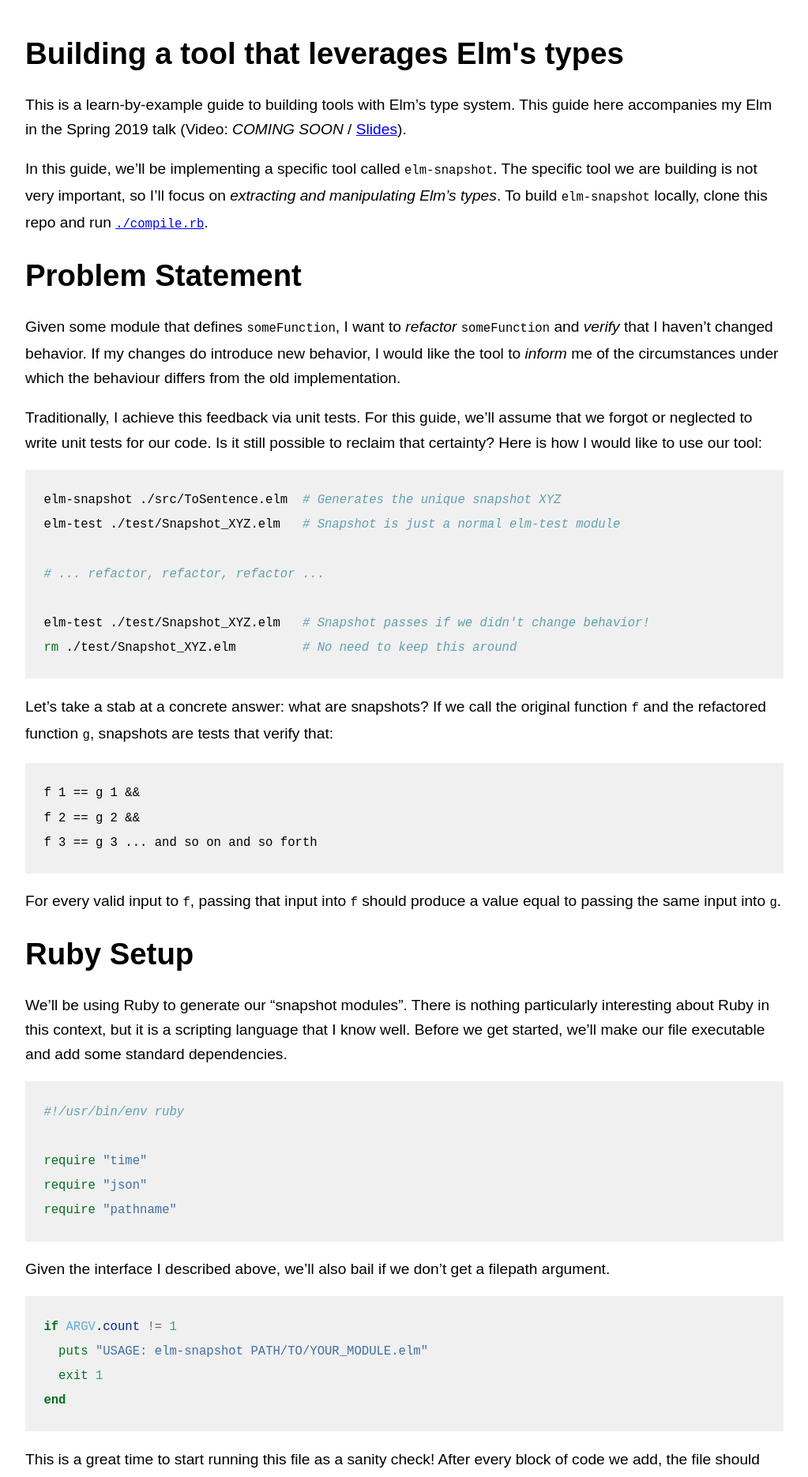
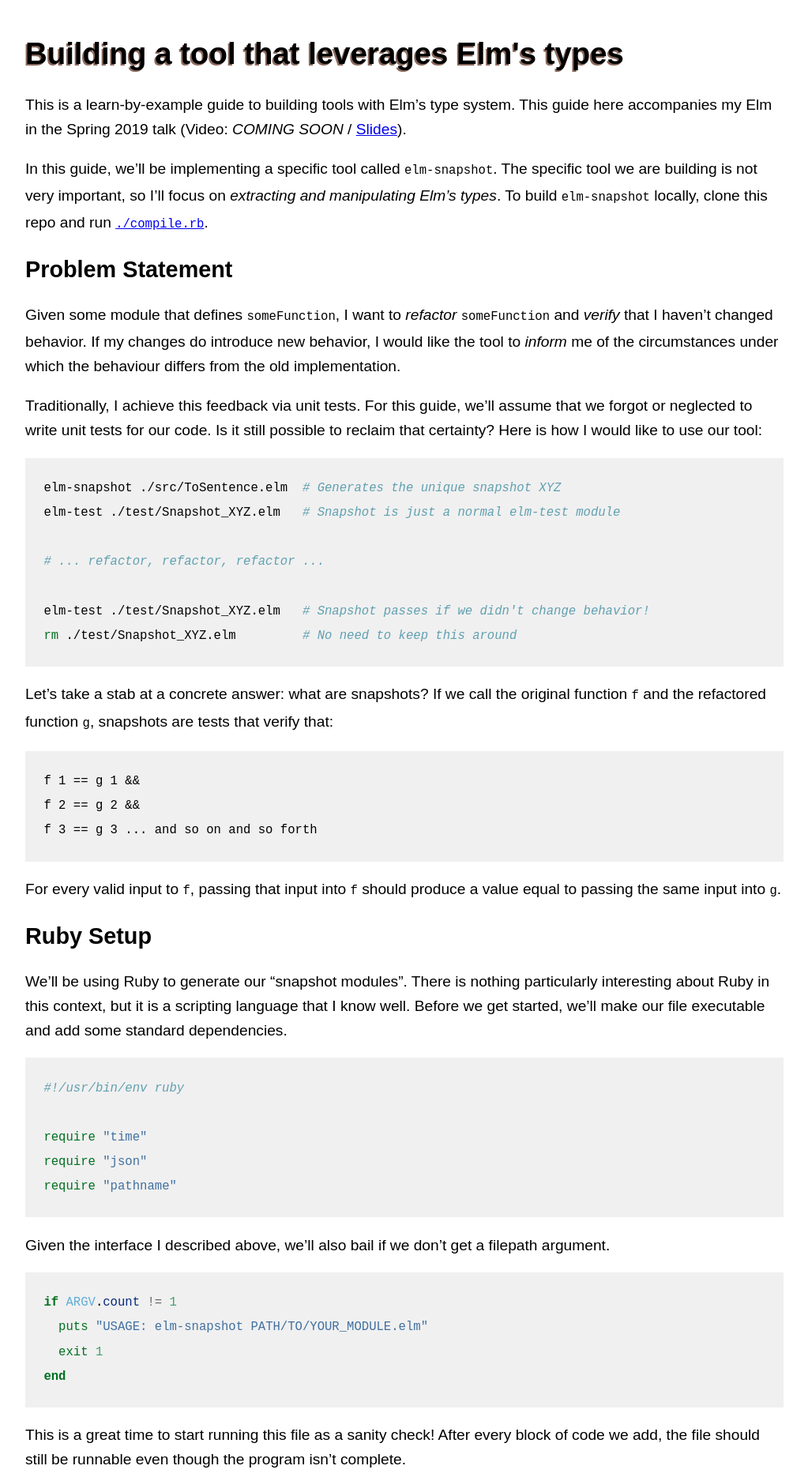
Before and after one commit to kofigumbs/kofi.sexy, a Jekyll site: the page built from _www/blog/elm-type-tool-demo/README.md, in a window 1280 px wide. Shown: the top 1870 px of the page at 79% size, without its empty margins (128-1151 px from the left). Built offline with Jekyll 4.4.1, drawn with Linux system fonts in a browser that asks for light colours.

Commit message:
Add some "fun"

````diff
--- a/_includes/styles.css
+++ b/_includes/styles.css
@@ -13,6 +13,9 @@ main {
 }
 h1,h2,h3 {
   line-height: 1.20em;
+}
+h1 {
+  text-shadow: -0.05em 0.05em 0 #8a6a5e;
 }
 pre {
   position: relative;
--- a/_layouts/default.html
+++ b/_layouts/default.html
@@ -16,8 +16,11 @@
     <meta name="theme-color" content="#8a6a5e">
 
     <style>
-    {% include styles.css %}
-    {% include syntax.css %}
+    {% capture styles %}
+      {% include styles.css %}
+      {% include syntax.css %}
+    {% endcapture %}
+    {{ styles | normalize_whitespace }}
     </style>
   </head>
   <body>
--- a/_www/blog/elm-type-tool-demo/README.md
+++ b/_www/blog/elm-type-tool-demo/README.md
@@ -17,7 +17,7 @@ To build `elm-snapshot` locally, clone this repo and run
 [`./compile.rb`](https://github.com/hkgumbs/hkgumbs.github.io/blob/elm-snapshot/blog/elm-type-tool-demo/compile.rb).
 
 
-# Problem Statement
+## Problem Statement
 
 Given some module that defines `someFunction`,
 I want to _refactor_ `someFunction` and _verify_ that
@@ -55,7 +55,7 @@ For every valid input to `f`, passing that input into `f` should produce a value
 equal to passing the same input into `g`.
 
 
-# Ruby Setup
+## Ruby Setup
 
 We'll be using Ruby to generate our "snapshot modules".
 There is nothing particularly interesting about Ruby in this context,
@@ -86,7 +86,7 @@ After every block of code we add,
 the file should still be runnable even though the program isn't complete.
 
 
-# Extracting Types
+## Extracting Types
 
 When you run `elm make`,
 the Elm compiler collects and verifies all the types in your program.
@@ -196,7 +196,7 @@ end
 </details>
 
 
-# Building Fuzzers
+## Building Fuzzers
 
 Consider the snapshot definition we used earlier: `f 1 == g 1 && f 2 == g 2 && ...`.
 This snippet suggests that the more numbers we can check,
@@ -254,7 +254,7 @@ however, this syntax does not let us easily use the global names we've been defi
 Arrow functions let us side-step this restriction and keep this file in literate style.
 
 
-# Code Generation
+## Code Generation
 
 Now that we have the function types for our module,
 and we know how to generate the right `Fuzzer`s,
@@ -355,7 +355,7 @@ end
 generate_test.(fuzz_tests.join("\n"))
 ```
 
-# Finalizing the Snapshot
+## Finalizing the Snapshot
 
 The snapshot file we have now, contains a bunch of passing tests.
 Running it will have no interesting result... Except for the logs!
@@ -406,7 +406,7 @@ generate_test.(prelude + snapshot.join("\n"))
 ```
 
 
-# Parting Thoughts
+## Parting Thoughts
 
 I think there are some exciting opportunities for extending `elm-snapshot`.
 The "shrinking" story isn't great in our implementation,
````
